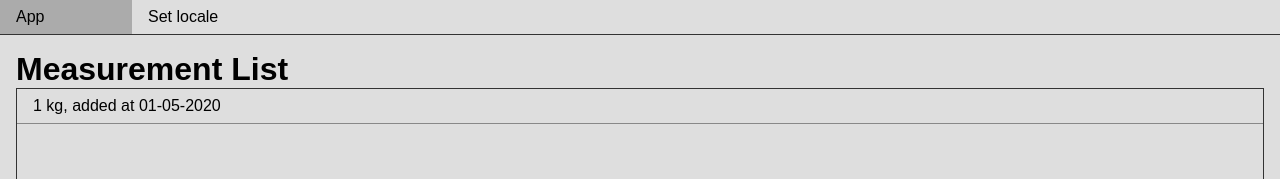
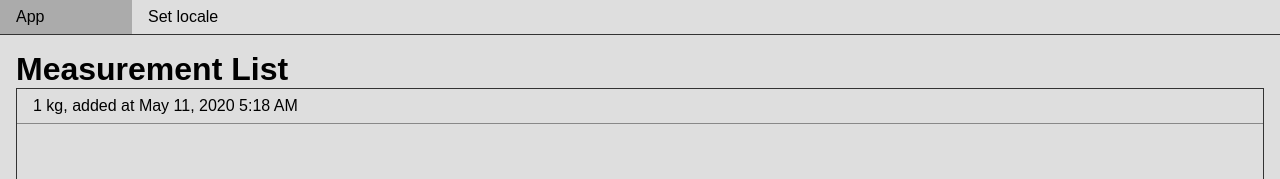
Before and after one commit to jeroen-de-muyt/react-localisation, a React (Create React App) app: page / in a window 1280 px wide. Both pictures are taken after a click on the button "Add". Shown: the top 179 px of the page. Built offline with nearby package versions, Linux system fonts and the light colour scheme; what i18next-xhr-backend would draw is missing.

Commit message:
TRIN-109634: Display the submission time of a measurement

```diff
--- a/package.json
+++ b/package.json
@@ -9,10 +9,13 @@
     "i18next": "^19.4.4",
     "i18next-browser-languagedetector": "^4.1.1",
     "i18next-xhr-backend": "^3.2.2",
+    "moment": "^2.25.3",
+    "moment-timezone": "^0.5.28",
     "prop-types": "^15.7.2",
     "react": "^16.13.1",
     "react-dom": "^16.13.1",
     "react-i18next": "^11.4.0",
+    "react-moment": "^0.9.7",
     "react-scripts": "3.4.1"
   },
   "scripts": {
--- a/src/components/measurement-list.js
+++ b/src/components/measurement-list.js
@@ -1,13 +1,17 @@
 import React from "react";
 import PropTypes from 'prop-types';
+import Moment from "react-moment";
+import 'moment-timezone';
 
-const MeasurementItem = ({value, unit}) => <li>{value} {unit}, added at 01-05-2020</li>;
+const MeasurementItem = ({value, unit, submissionTime, timezone}) => <li>{value} {unit}, added
+    at <Moment local={true} tz={timezone} format="LLL">{submissionTime}</Moment></li>;
 
 export default class MeasurementList extends React.Component {
     render() {
-        const {measurements} = this.props;
+        const {measurements, timeZone} = this.props;
         return <ul className="measurement-list">
-            {measurements.map((measurement) => <MeasurementItem key={measurement.key} {...measurement}/>)}
+            {measurements.map((measurement) => <MeasurementItem key={measurement.key} {...measurement}
+                                                                timezone={timeZone}/>)}
         </ul>;
     }
 }
@@ -16,6 +20,8 @@
     measurements: PropTypes.arrayOf(PropTypes.shape({
         key: PropTypes.number.isRequired,
         value: PropTypes.number.isRequired,
-        unit: PropTypes.string.isRequired
-    })).isRequired
+        unit: PropTypes.string.isRequired,
+        submissionTime: PropTypes.object.isRequired
+    })).isRequired,
+    timeZone: PropTypes.string.isRequired
 }
--- a/src/components/measurement-listing.js
+++ b/src/components/measurement-listing.js
@@ -1,6 +1,7 @@
 import React from "react";
 import MeasurementList from "./measurement-list";
 import AddMeasurementForm from "./add-measurement-form";
+import moment from "moment";
 
 export default class MeasurementListing extends React.Component {
 
@@ -15,7 +16,7 @@
 
     render() {
         return <>
-            <MeasurementList measurements={this.state.measurements}/>
+            <MeasurementList measurements={this.state.measurements} timeZone={"US/Pacific"}/>
             <AddMeasurementForm onMeasurementAdd={this.onMeasurementAdded}/>
         </>;
     }
@@ -24,7 +25,7 @@
         const {measurements, lastKey} = this.state;
         const newMeasurements = [
             ...measurements,
-            {"key": lastKey + 1, "value": value, "unit": unit}
+            {"key": lastKey + 1, "value": value, "unit": unit, "submissionTime": moment()}
         ];
         this.setState({measurements: newMeasurements, lastKey: lastKey + 1})
     }
```
